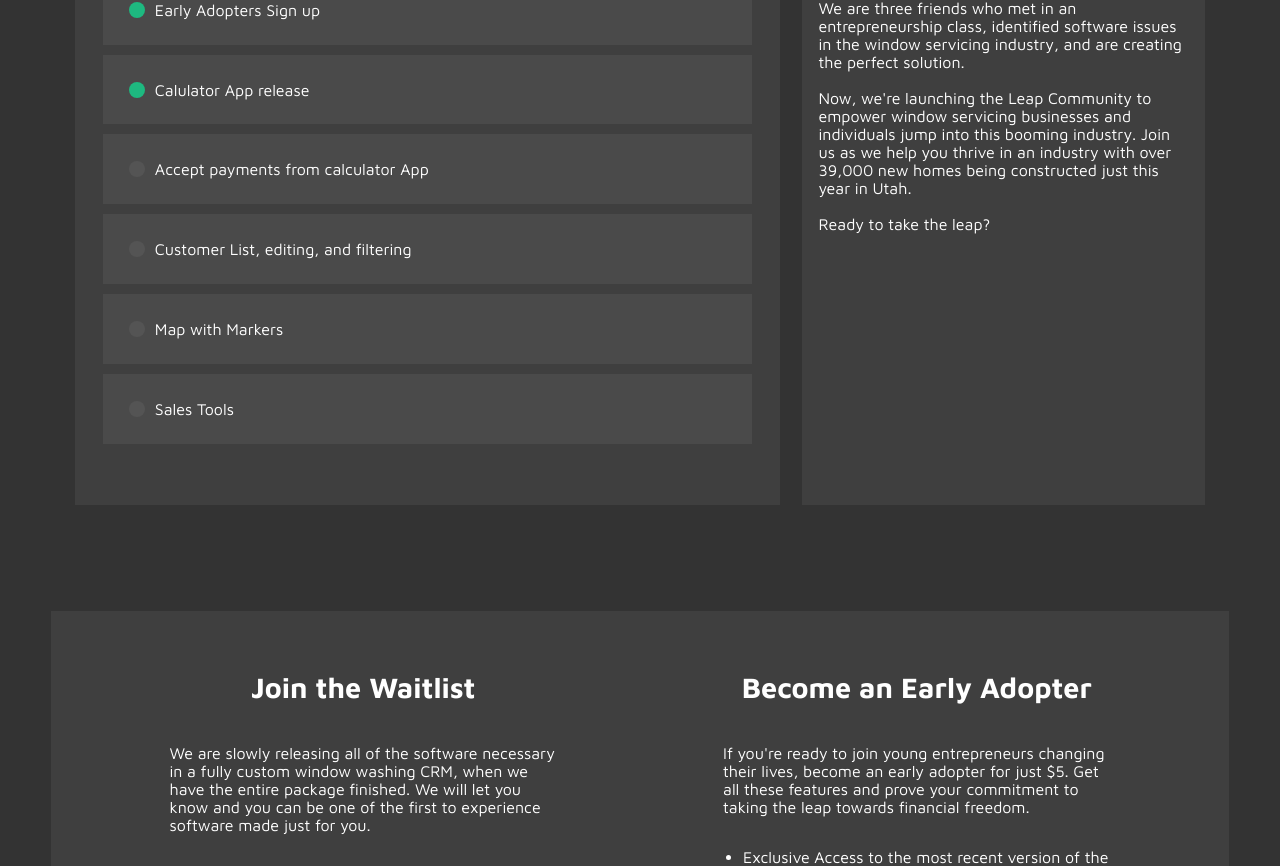
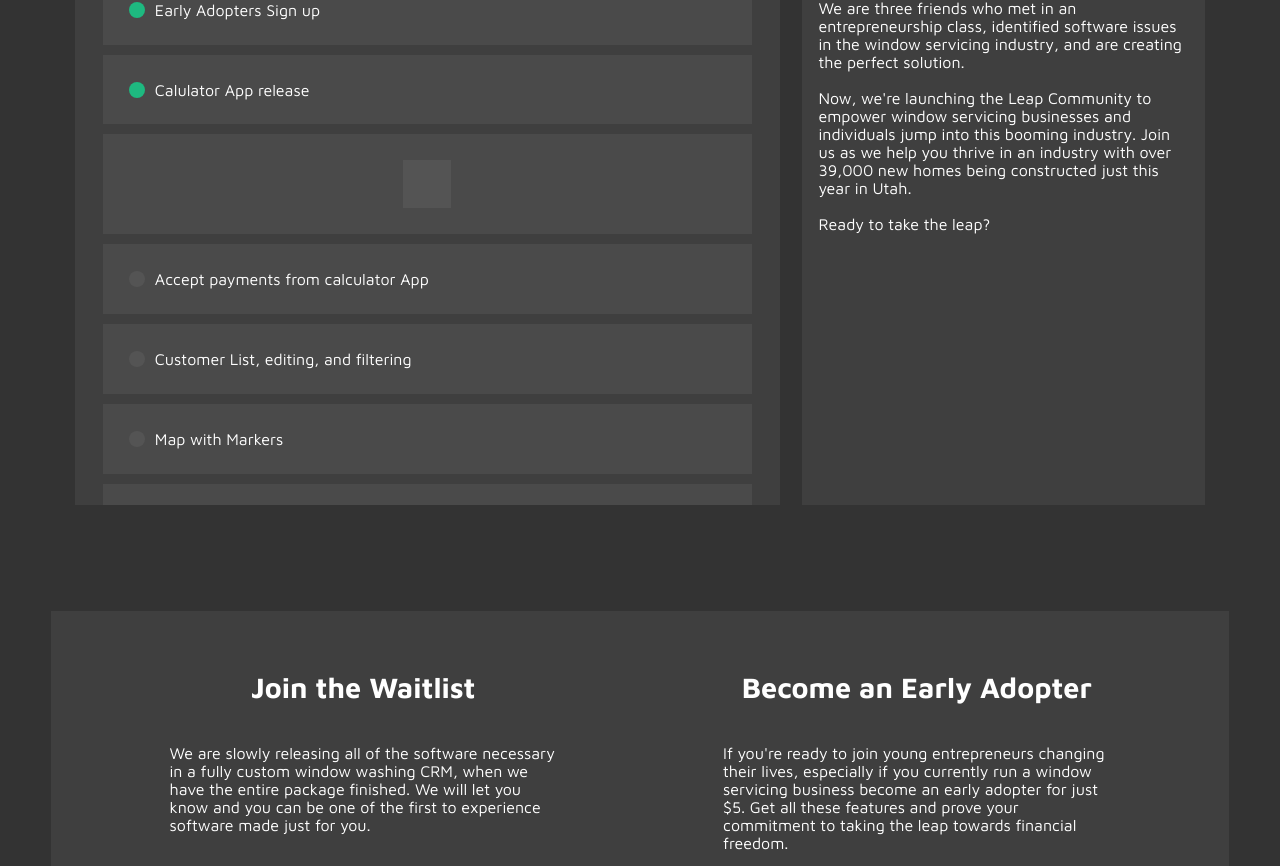
Before and after one commit to antonalley/leap-landing-page, a React (Create React App) app: page / in a window 1280 px wide. Shown: the part 210-1076 px from the top of the page. Built offline with nearby package versions, Linux system fonts and the light colour scheme; no server answers.

Commit message:
Words, calculator video

```diff
--- a/src/Home.css
+++ b/src/Home.css
@@ -265,3 +265,12 @@
   align-items: center;
   align-content:center;
 }
+
+#video-calc-demo {
+  width: 90%;
+}
+
+.timeline-media {
+  display: flex;
+  justify-content: center;
+}
--- a/src/Home.js
+++ b/src/Home.js
@@ -12,6 +12,7 @@
     const [groupPicURL, setGroupPicURL] = useState(null);
     const [slides1URL, setSlides1URL] = useState(null);
     const [slides2URL, setSlides2URL] = useState(null);
+    const [calcDemoURL, setCalcDemoURL] = useState(null);
 
     async function joinWaitlist(e) {
         e.preventDefault();
@@ -60,6 +61,9 @@
             setSlides1URL(s1);
             let s2 = await getFile("Trevors_slides.MP4")
             setSlides2URL(s2);
+
+            let cd = await getFile("CalcDemo.MP4")
+            setCalcDemoURL(cd);
         }
         getVideoUrl();
     }, [])
@@ -98,10 +102,19 @@
                                 <div className="timeline-marker"></div>
                                 Calulator App release
                             </div>
+                            <div className="timeline-point timeline-media">
+                            {calcDemoURL ?
+                            <video autoPlay loop muted playsInline id="video-calc-demo">
+                                <source src={calcDemoURL} type="video/mp4" />
+                            </video> :
+                            <div id="video-slides-1" className="video-calc-demo"></div>
+                            }
+                            </div>
                             <div className="timeline-point">
                                 <div className="timeline-marker"></div>
                                 Accept payments from calculator App
                             </div>
+
                             <div className="timeline-point">
                                 <div className="timeline-marker"></div>
                                 Customer List, editing, and filtering
@@ -177,7 +190,7 @@
                         <div>
                             <h2>Become an Early Adopter</h2>
                             <p className="points">
-                                If you're ready to join young entrepreneurs changing their lives, become an early adopter for just $5. Get all these features and prove your commitment to taking the leap towards financial freedom.
+                            If you're ready to join young entrepreneurs changing their lives, especially if you currently run a window servicing business become an early adopter for just $5. Get all these features and prove your commitment to taking the leap towards financial freedom.
                             </p>
                             <ul className='points'>
                                 <li>Exclusive Access to the most recent version of the app</li>
```
